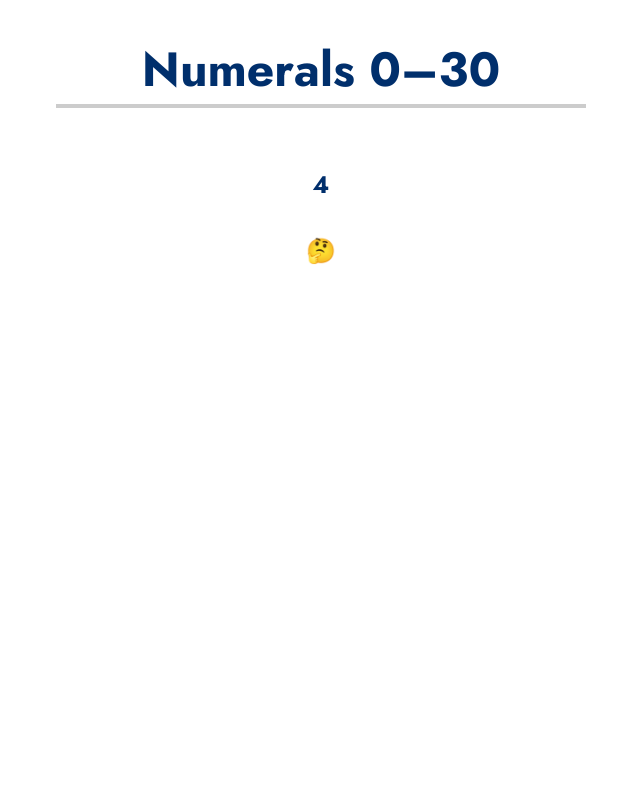
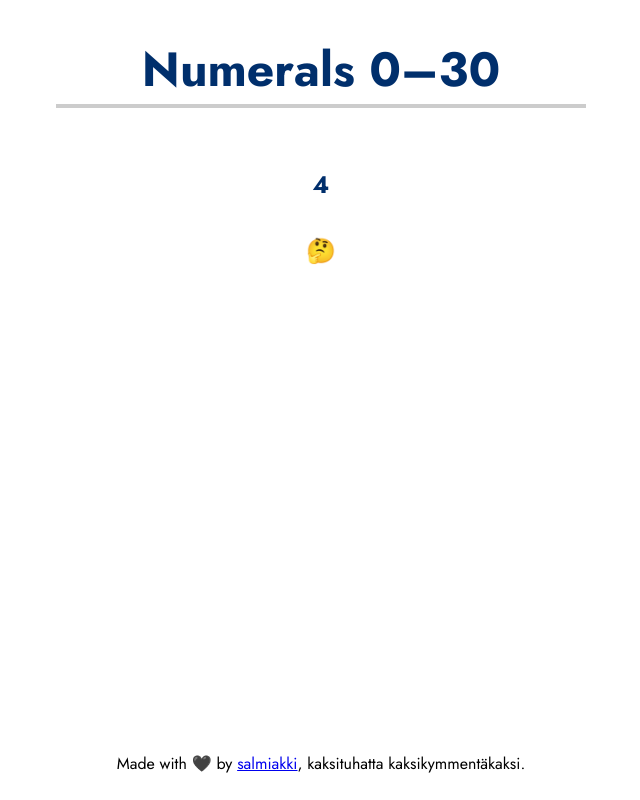
Before and after one commit to salmiakki/sanastovalmentaja, a plain HTML site: page index.html in a window 1280 px wide. Shown: the whole page, without its empty margins (319-959 px from the left). Drawn offline with nearby package versions, Linux system fonts and the light colour scheme.

Commit message:
Add footer

```diff
--- a/index.html
+++ b/index.html
@@ -19,5 +19,9 @@
                 <p>{{ answer }}</p>
             </section>
         </div>
+        <div class="footer">
+            Made with 🖤 by <a href="https://github.com/salmiakki/sanastovalmentaja">salmiakki</a>, kaksituhatta
+            kaksikymmentäkaksi.
+        </div>
     </body>
 </html>
--- a/styles.css
+++ b/styles.css
@@ -49,3 +49,13 @@ header {
     padding: 0.2rem;
     /* border-radius: 25px; */
 }
+
+.footer {
+    position: fixed;
+    bottom: 0;
+    left: 0;
+    width: 100%;
+    height: 3rem;
+    font-size: 1rem;
+    text-align: center;
+}
```
